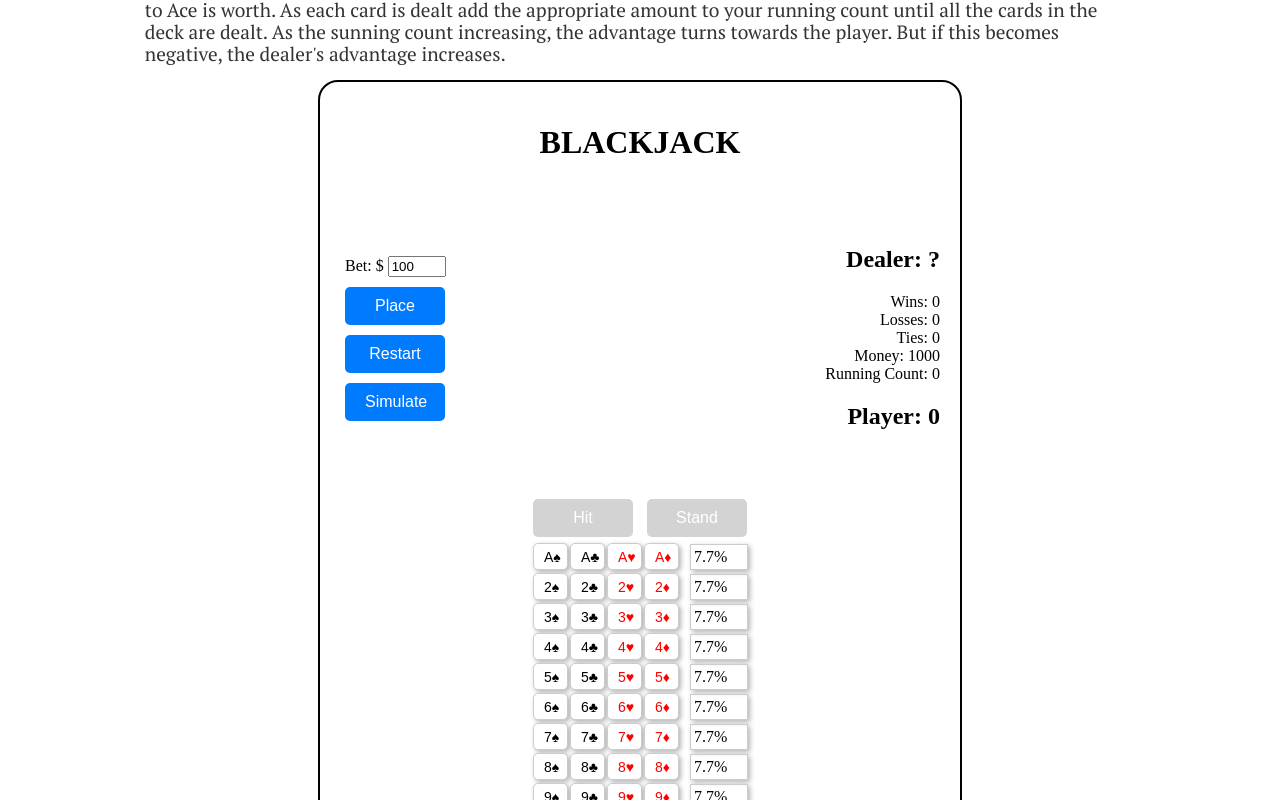
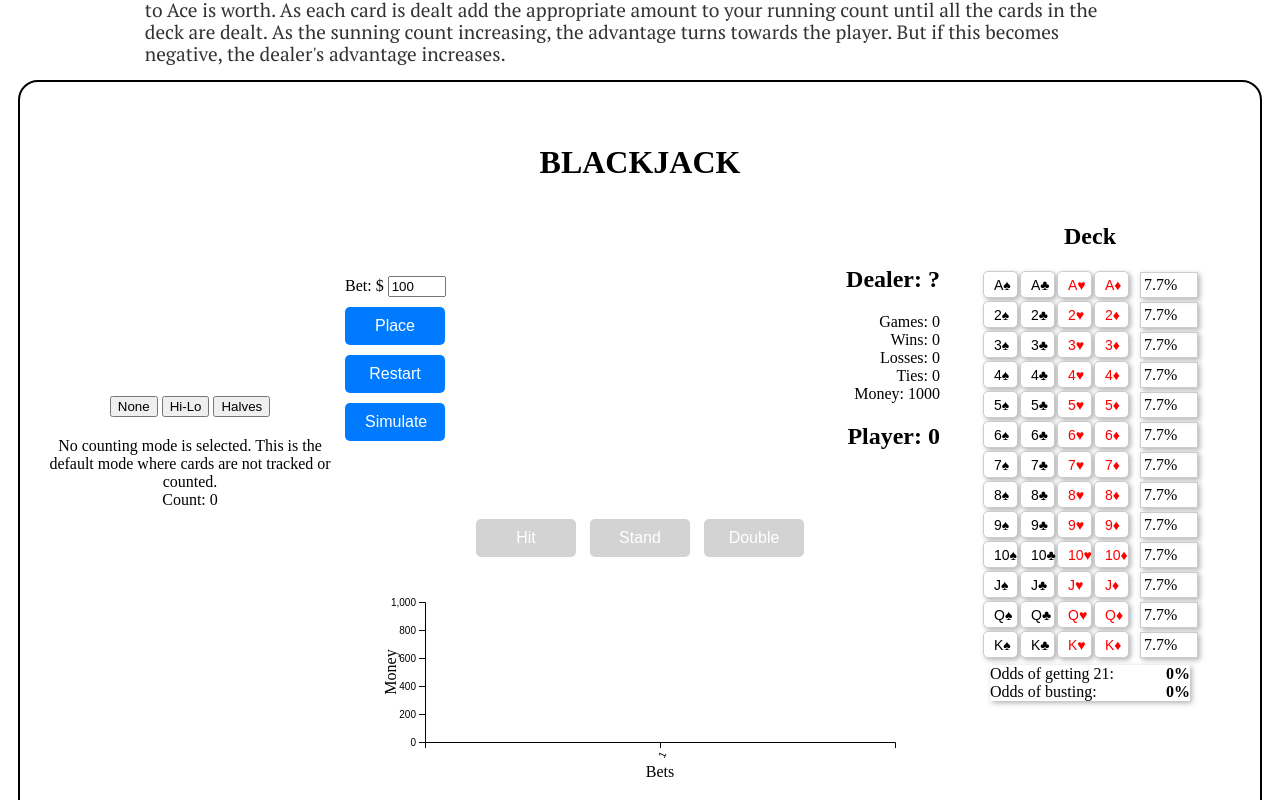
Before and after one commit to lukelin15/CardCounting, a SvelteKit app: page / in a window 1280 px wide. Shown: the part 3280-4080 px from the top of the page. Built offline with nearby package versions, Linux system fonts and the light colour scheme.

Commit message:
reuseable base code - No need BaseCounts

```diff
--- a/src/components/App.svelte
+++ b/src/components/App.svelte
@@ -81,7 +81,7 @@
       the dealer's advantage increases.
     </p>
   </body>
-  <BaseCounts stats=true simulate=true counts=true/>
+  <Base stats=true simulate=true counts=true svgId="graph2"/>
   <body>
   <p>
     1. Thus far, we have created a working single-player BlackJack game. In this game,
--- a/src/components/Base.svelte
+++ b/src/components/Base.svelte
@@ -48,6 +48,7 @@
   let stopSimulation = true;
 
   let moneyHistory = [1000];
+  export let svgId = "graph";
 
   // only display overlay after animations
   // equations gets amount of extra cards dealt
@@ -465,7 +466,7 @@
           </div>
       {/if}
       {#if simulate}
-        <Graph playerMoneyHistory={moneyHistory}/>
+        <Graph playerMoneyHistory={moneyHistory} svgId={svgId}/>
       {/if}
     </div>
     {#if stats}
--- a/src/components/Graph.svelte
+++ b/src/components/Graph.svelte
@@ -3,11 +3,12 @@
   import * as d3 from 'd3';
 
   export let playerMoneyHistory;
+  export let svgId = 'mySvg2';
 
   let svg;
 
   onMount(() => {
-    svg = d3.select(".mySvg2").attr("width", "550").attr("height", "200");
+    svg = d3.select("#" + svgId).attr("width", "550").attr("height", "200");
     drawChart(); // Initial draw
   });
 
@@ -78,10 +79,10 @@
   }
 </script>
 
-<svg class="mySvg2"></svg>
+<svg id={svgId}>></svg>
 
 <style>
-  .mySvg2 {
+  svg {
     margin-top: 10px;
     padding-top: 10px;
   }
```
